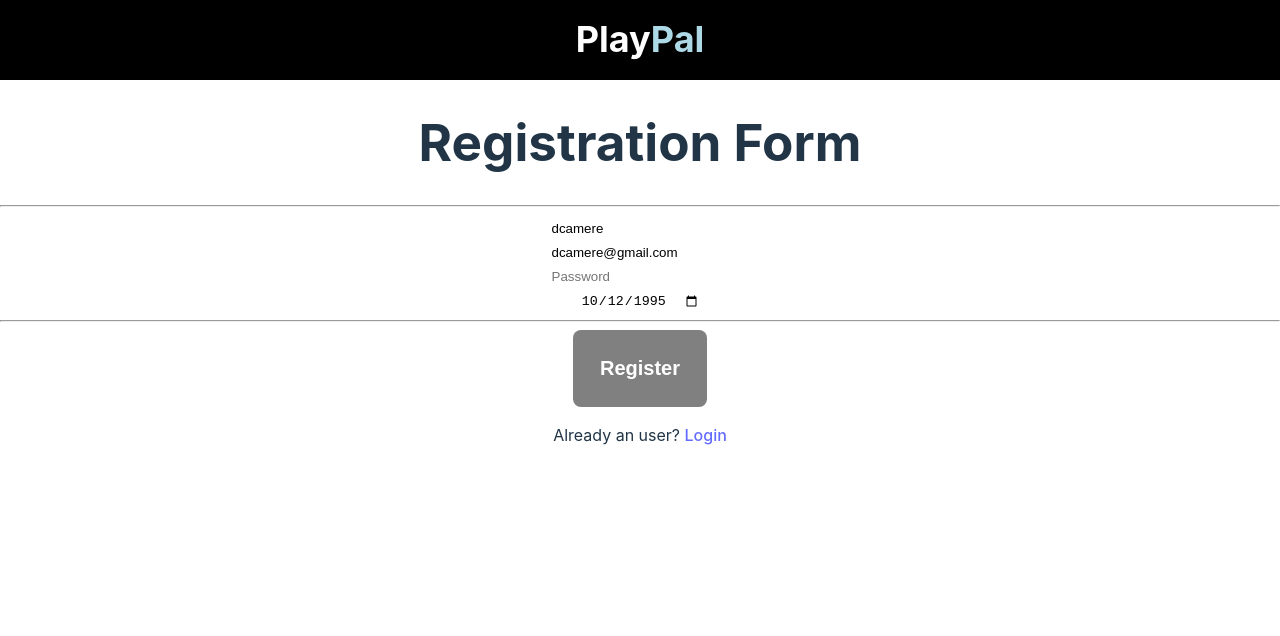
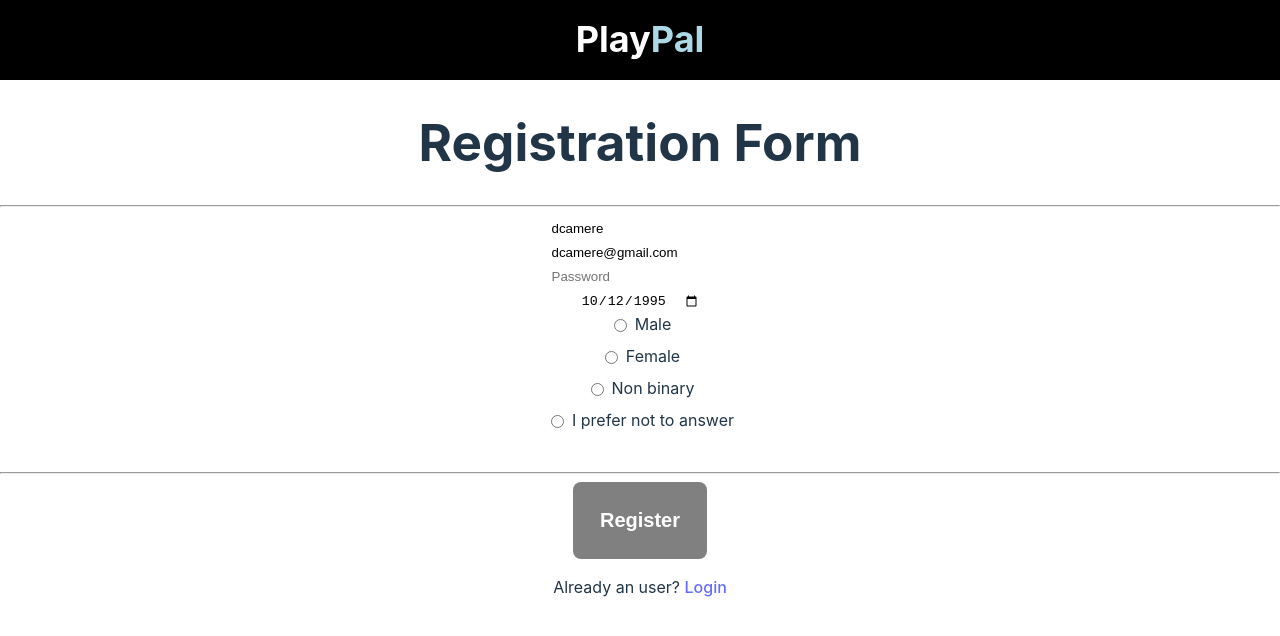
Before and after one commit to dcamere/playpal, a React (Vite) app: page /Register in a window 1280 px wide. Shown: the top 636 px of the page. Built offline with nearby package versions, Linux system fonts and the light colour scheme.

Commit message:
Se añade componente RadioButton

```diff
--- /dev/null
+++ b/src/Components/RadioButton/RadioButton.scss
@@ -0,0 +1,15 @@
+.radio-button {
+    display: flex;
+    align-items: center;
+    margin-bottom: 8px;
+  }
+
+  .radio-input {
+    margin-right: 8px;
+    cursor: pointer;
+  }
+
+  .radio-label {
+    font-size: 16px;
+    cursor: pointer;
+  }
--- /dev/null
+++ b/src/Components/RadioButton/RadioButton.tsx
@@ -0,0 +1,34 @@
+import React from 'react';
+import './RadioButton.scss';
+
+type RadioButtonProps = {
+  id: string;
+  label: string;
+  value: string;
+  checked: boolean;
+  onChange: (value: string) => void;
+};
+
+const RadioButton: React.FC<RadioButtonProps> = ({
+  id,
+  label,
+  value,
+  checked,
+  onChange,
+}) => {
+  return (
+    <div className="radio-button">
+      <input
+        type="radio"
+        id={id}
+        value={value}
+        checked={checked}
+        onChange={(e) => onChange(e.target.value)}
+        className="radio-input"
+      />
+      <label htmlFor={id} className="radio-label">{label}</label>
+    </div>
+  );
+};
+
+export default RadioButton;
--- a/src/Views/Register/Register.tsx
+++ b/src/Views/Register/Register.tsx
@@ -1,8 +1,29 @@
 import { Input } from "../../Components/Input";
 import { Button } from "../../Components/Button";
 import { FlexContainer } from "../../Components/FlexContainer/FlexContainer";
+import RadioButton from "../../Components/RadioButton/RadioButton";
+import { useState } from "react";
+
+type Genre = {
+    id: string;
+    name: string;
+};
+
+const genres: Genre[] = [
+    { id: 'Male', name: 'Male' },
+    { id: 'Female', name: 'Female' },
+    { id: 'Non binary', name: 'Non binary' },
+    { id: 'I prefer not to answer', name: 'I prefer not to answer'}
+  ];
 
 function Register(){
+    const [selectedGenre, setSelectedGenre] = useState<Genre | null>(null);
+
+    const handleGenreChange = (genresId: string) => {
+        const genre = genres.find((f) => f.id === genresId);
+        setSelectedGenre(genre || null);
+      };
+
     const dummyDiscordObject = {
         name: "Diego",
         lastName: "Camere",
@@ -14,17 +35,12 @@ function Register(){
 
     const dateConverter = (date: string) => {
         const dateWithDash = date.replace(/\//g, "-");
-        return `${dateWithDash.split("-")[2]}-${dateWithDash.split("-")[0]}-${dateWithDash.split("-")[1]}`
+        const splittedDate = dateWithDash.split("-");
+        return `${splittedDate[2]}-${splittedDate[0]}-${splittedDate[1]}`
     }
 
-    dateConverter(dummyDiscordObject.birthday)
-
-
-
     return <div>
-        <form action="" onChange={() => {
-            return
-        }}>
+        <form action="">
             <div className="container">
                 <h1>Registration Form</h1>
                 <hr />
@@ -35,6 +51,21 @@ function Register(){
                 <Input placeholder="Password" type="password" name="password"/>
                 <br />
                 <Input value={dateConverter(dummyDiscordObject.birthday)} placeholder="Fecha de nacimiento" type="date" name="birthday"/>
+                <br />
+                <FlexContainer center isColumn>
+                    {genres.map((genre) => (
+                        <RadioButton
+                        key={genre.id}
+                        id={genre.id}
+                        label={genre.name}
+                        value={genre.id}
+                        checked={selectedGenre?.id === genre.id}
+                        onChange={handleGenreChange}
+                        />
+                    ))}
+                </FlexContainer>
+
+
                 <br />
                 <hr />
                 <Button onClick={() => {
```
Also changed, not shown: src/Components/RadioButton/index.ts (added).
